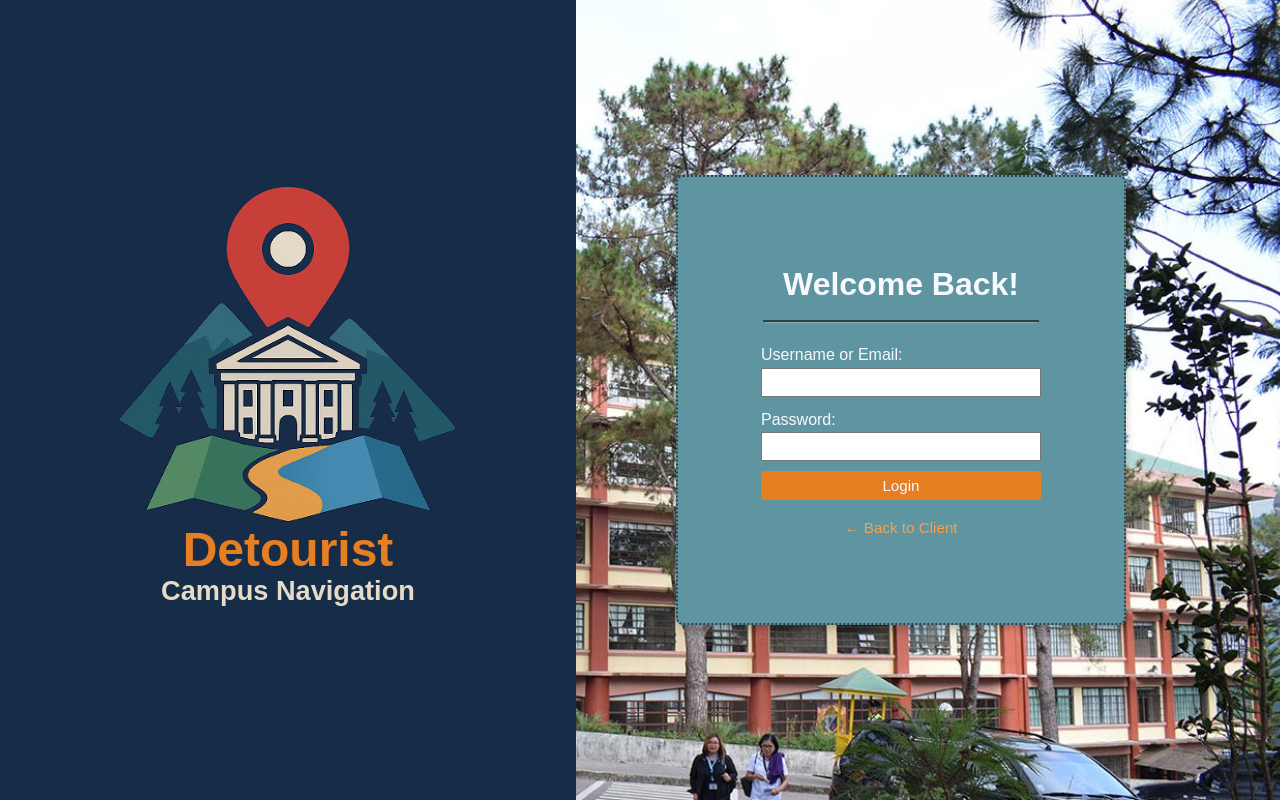
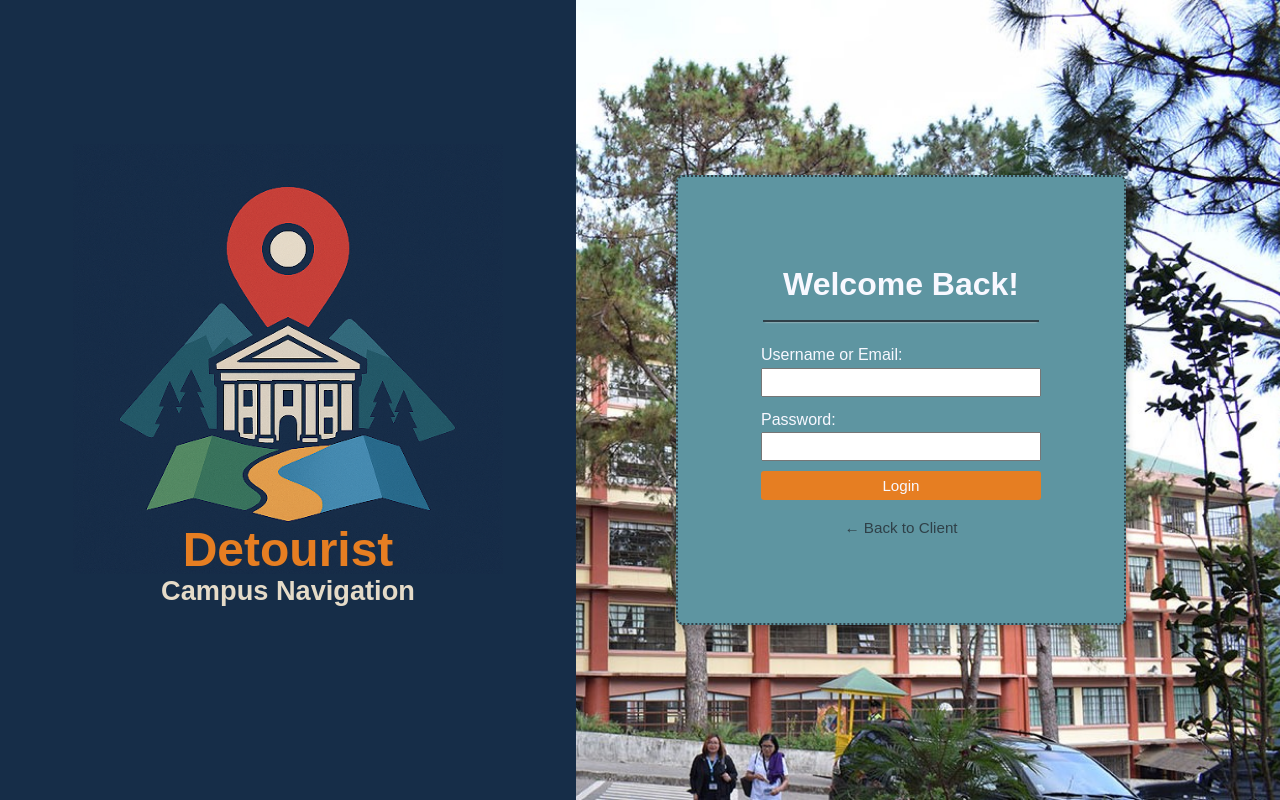
Before and after one commit to erylebds/Detourist-Campus-Navigation-App, a PHP site: page /login.html in a window 1280 px wide. Run offline with PHP 8.4, Linux system fonts and the light colour scheme.

Commit message:
Make back to client link more visible

```diff
--- a/css/style.css
+++ b/css/style.css
@@ -1078,7 +1078,7 @@ a {
 }
 
 .back-to-client a {
-    color: #ff9f43;
+  color: #2f4048;
   font-size: 0.95rem;
   text-decoration: none;
   font-weight: 500;
```
Lines whose indentation alone changed are shown as unchanged.
